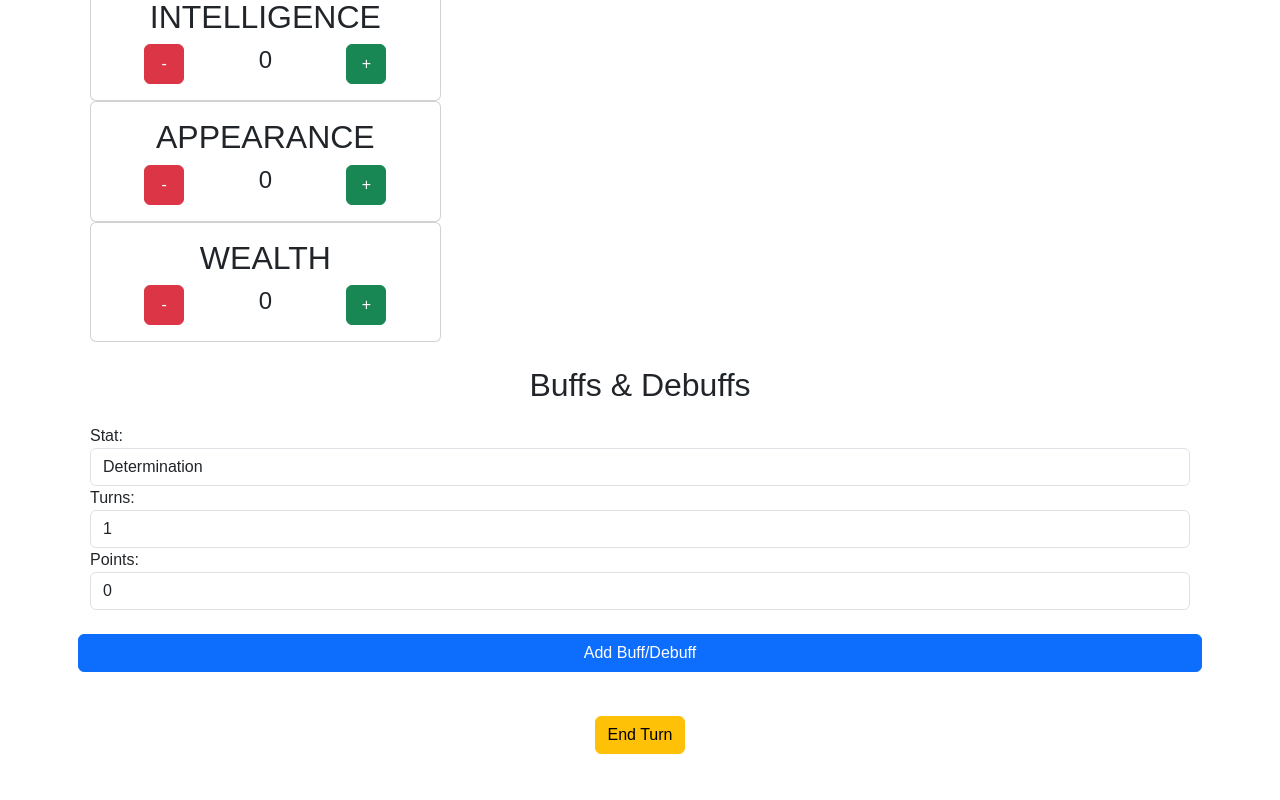
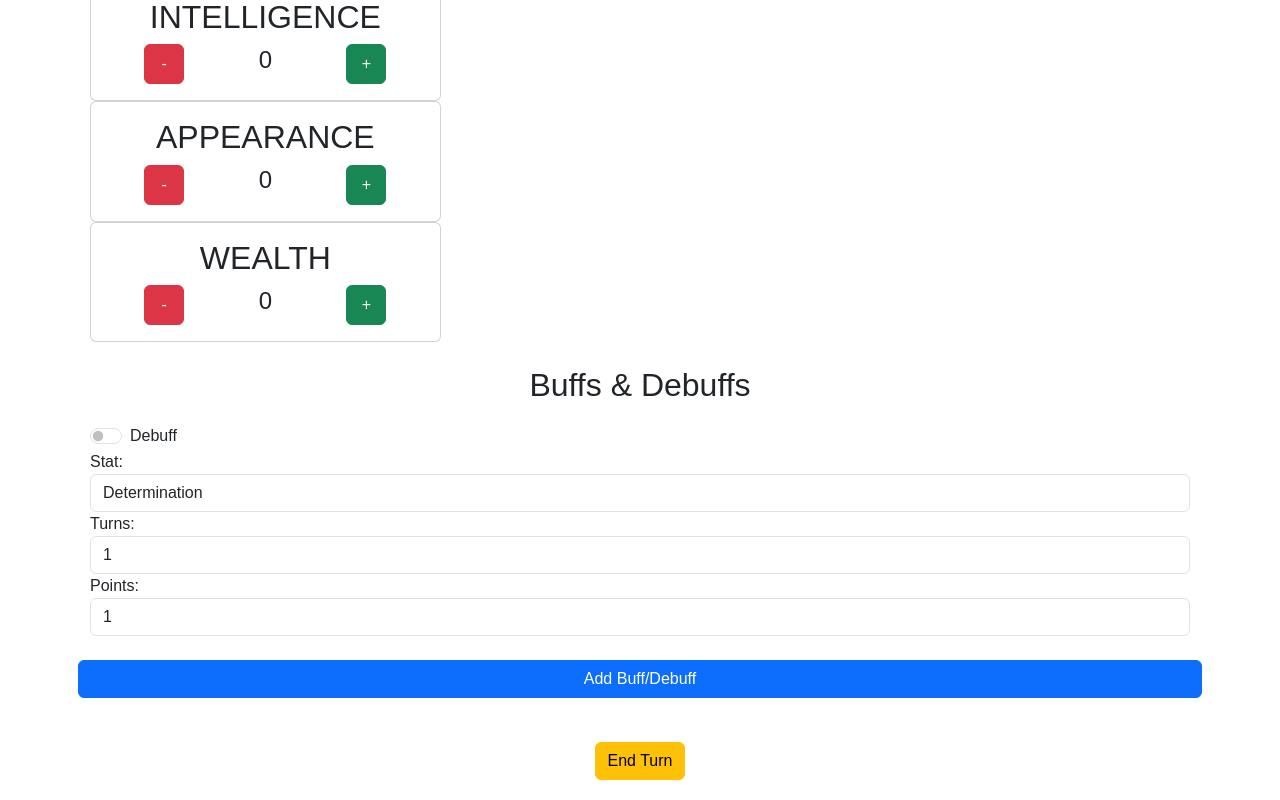
Before and after one commit to perkeletto/lplaskuri24, a React (Create React App) app: page / in a window 1280 px wide. Shown: the part 438-1238 px from the top of the page. Before the commit the page ends 1212 px from the top, so only its background shows below. Built offline with nearby package versions, Linux system fonts and the light colour scheme.

Commit message:
Muutoksia buff debuff lokiikkaan

```diff
--- a/src/App.js
+++ b/src/App.js
@@ -86,15 +86,23 @@ function App() {
 function BuffForm({ addBuff }) {
   const [stat, setStat] = useState('determination');
   const [turns, setTurns] = useState(1);
-  const [points, setPoints] = useState(0);
+  const [points, setPoints] = useState(1);
 
   const handleSubmit = (e) => {
     e.preventDefault();
-    addBuff(stat, turns, Number(points));
+    const debuffActivoitu = e.target.debuff.checked
+    const arvo = debuffActivoitu ? -Math.abs(Number(points)) : Number(points)
+    addBuff(stat, turns, arvo);
   };
 
   return (
     <form className="buff-form" onSubmit={handleSubmit}>
+      <div className="form-group">
+      <div className="form-check form-switch">
+        <input className="form-check-input" type="checkbox" id="debuff"></input>
+        <label className="form-check-label" htmlFor="flexSwitchCheckDefault">Debuff</label>
+      </div>
+      </div>
       <div className="form-group">
         <label htmlFor="statSelect">Stat:</label>
         <select id="statSelect" className="form-control" value={stat} onChange={(e) => setStat(e.target.value)}>
@@ -111,7 +119,7 @@ function BuffForm({ addBuff }) {
       </div>
       <div className="form-group">
         <label htmlFor="pointsInput">Points:</label>
-        <input id="pointsInput" type="number" className="form-control" value={points} onChange={(e) => setPoints(e.target.value)} />
+        <input id="pointsInput" type="number" className="form-control" value={points} onChange={(e) => setPoints(e.target.value)} min="1" />
       </div>
       <br />
       <div className="row">
@@ -123,16 +131,16 @@ function BuffForm({ addBuff }) {
 
 function BuffList({ buffs, removeBuff }) {
   return (
-    <ul class="list-group">
+    <ul className="list-group">
       {buffs.map((buff, index) => (
-        <li class={`list-group-item list-group-item-${(Number(buff.points) >= 0) ? 'success' : 'danger' }`}>
-          <div class="row">
-            <div class="col-8">
+        <li key={index} className={`list-group-item list-group-item-${(Number(buff.points) >= 0) ? 'success' : 'danger' }`}>
+          <div className="row">
+            <div className="col-8">
               {`${buff.stat.toUpperCase()}: ${buff.points} T${buff.turns}`}
             </div>
-            <div class="col-2">
+            <div className="col-2">
             </div>
-            <div class="col-2">
+            <div className="col-2">
               <button className="btn btn-danger" onClick={() => removeBuff(index)}>X</button>
             </div>
           </div>
```
